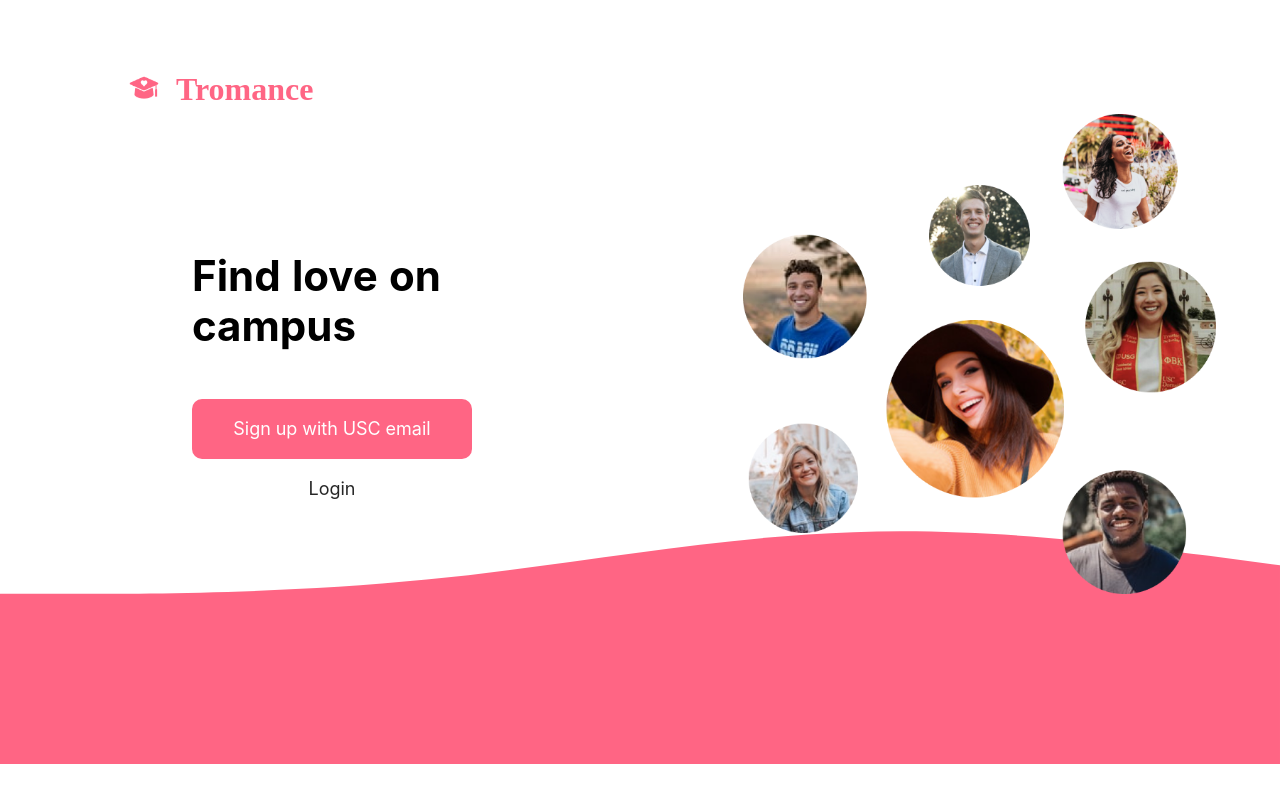
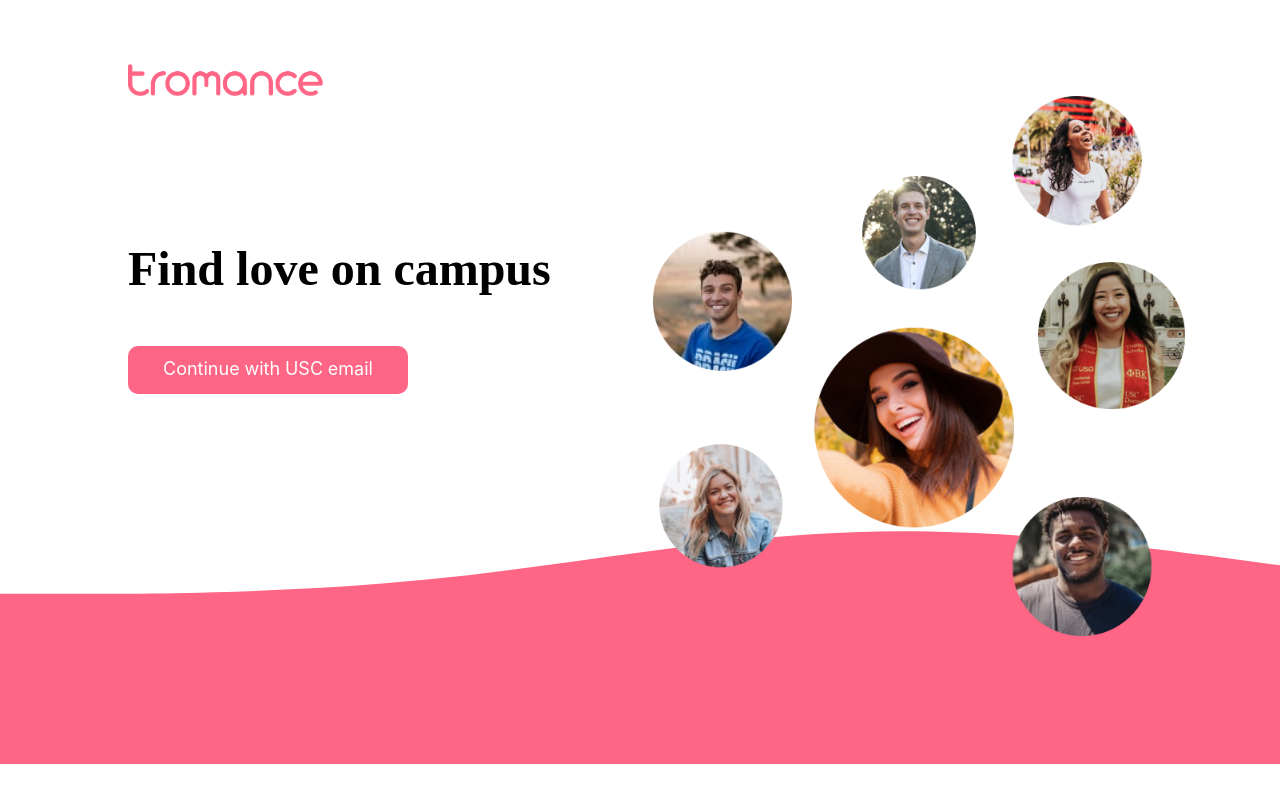
Before and after one commit to carollia99/Tromance, a React (Create React App) app in the folder development/client/: page / in a window 1280 px wide. Built offline with nearby package versions, Linux system fonts and the light colour scheme.

Commit message:
Styling for splash/login

```diff
--- a/development/client/src/Components/Login.js
+++ b/development/client/src/Components/Login.js
@@ -17,8 +17,7 @@ function Login() {
             <div className="container" style={{padding: "64px", paddingBottom: "0", backgroundColor: "white"}}>
                 <div className="topBar" style={{display: "flex", alignContent: "start", marginLeft: "64px", justifyContent: 'space-between', alignItems: "center"}}>
                     <div style={{display: "flex", alignItems: "center"}}>
-                        <img style={{height: "32px", marginRight: "16px"}} src="/logo.png" alt="image" />
-                        <h1 style={{fontWeight: "bold", margin: 0, color: "#FF6584"}}>Tromance</h1>
+                        <img style={{height: "32px", marginRight: "16px"}} src="/tromance_logo.png" alt="image" />
                     </div>
                     {/* <div style={{display: "flex", alignItems: "center"}}>
                         <div style={{cursor: "pointer", fontSize: "16px", color: "black"}}>Log in</div>
@@ -27,18 +26,15 @@ function Login() {
 
                 </div>
                 <div className="content" style={{display: "flex", margin: 0, width: "100%", justifyContent: "left"}}>
-                    <div className="textContent" style={{textAlign: "left", width: "40%", margin: "128px"}}>
-                        <div className="headerText" style={{color: "black", fontSize: "42px", fontWeight: "bold", lineHeight: "1.2em", margin: "0.2em 0",}}>
+                    <div className="textContent" style={{textAlign: "left", width: "40%", margin: "64px"}}>
+                        <div className="headerText" style={{color: "black", fontFamily: "Avenir", fontSize: "48px", fontWeight: "bold", lineHeight: "1.2em", marginTop: "80px"}}>
                             Find love on campus
                         </div>
-                        <div className="button" style={{cursor: "pointer", height: "60px", width: "280px", backgroundColor: "#FF6584", display: "flex", justifyContent: "center", alignItems: "center", borderRadius: "10px", marginTop: "48px"}}>
-                            <div onClick={() => history.push("/onboarding")} style={{fontSize: "18px", color: "white"}}>Sign up with USC email</div>
-                        </div>
-                        <div className="subText" style={{fontSize: "18px", marginTop: "16px", width: "280px", textAlign: "center"}}>
-                            Login
+                        <div className="button" style={{cursor: "pointer", height: "48px", width: "280px", backgroundColor: "#FF6584", display: "flex", justifyContent: "center", alignItems: "center", borderRadius: "10px", marginTop: "48px"}}>
+                            <div onClick={() => history.push("/onboarding")} style={{fontSize: "18px", color: "white"}}>Continue with USC email</div>
                         </div>
                     </div>
-                    <img src="/splash_circles.png" style={{height: "480px", zIndex: 2}}/>
+                    <img src="/splash_circles.png" style={{height: "540px", zIndex: 2}}/>
                 </div>
 
             </div>
```
